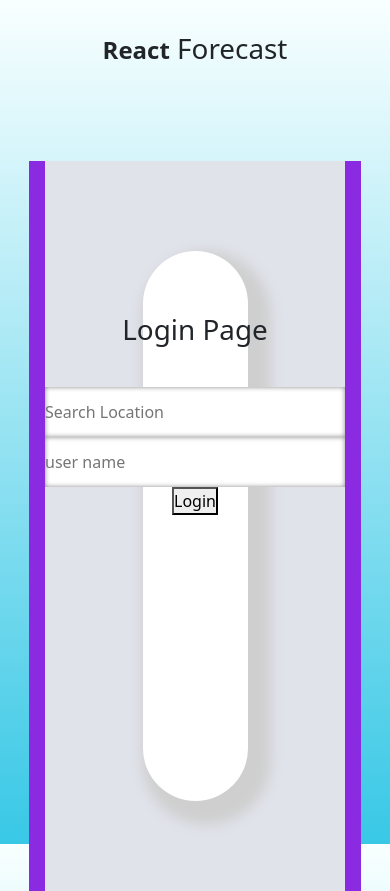
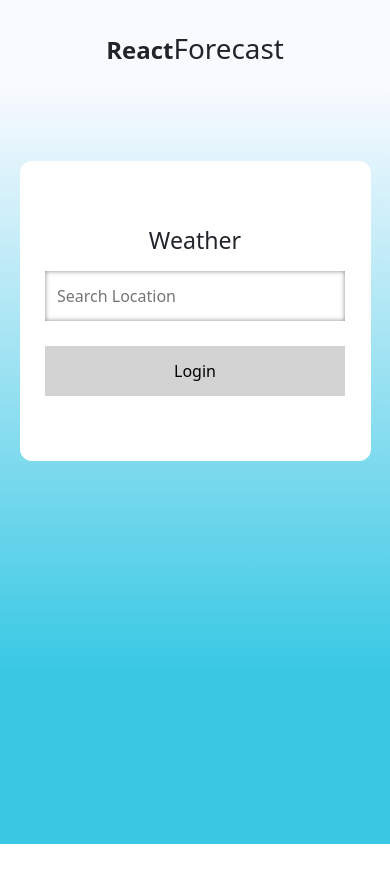
Before and after one commit to grlara9/weather-app-reactjs, a React (Create React App) app: page / in a window 390 px wide. After the commit the page ends 844 px from the top, so only its background shows below. Built offline with nearby package versions, Linux system fonts and the light colour scheme.

Commit message:
making some components responsive depending on screen size

```diff
--- a/src/App.css
+++ b/src/App.css
@@ -11,10 +11,17 @@
   width: 85%;
   max-width: 675px;
   min-height: 300px;
-  background-color: blueviolet;
+  background-color:#fff;
   position: relative;
+  border-radius: 12px;
 }
 
 main{
   margin-top: 4rem;
 }
+
+@media only screen and (max-width: 600px) {
+  .App{
+    width: 90%;
+  }
+}
--- a/src/components/Forecast.css
+++ b/src/components/Forecast.css
@@ -19,3 +19,9 @@
 .top-right{
     display: flex;
  }
+
+ @media only screen and (max-width: 676px) {
+    .currentday{
+        width: 90%;
+    }
+ }
--- a/src/components/UpcomingDaysForecast.css
+++ b/src/components/UpcomingDaysForecast.css
@@ -5,3 +5,16 @@
     align-items: center;
     padding: 10px;
 }
+
+.upcomingdays{
+    display: flex;
+    justify-content: space-between;
+    padding: 10px;
+}
+
+@media only screen and (max-width: 600px) {
+    .upcomingdays{
+        display: flex;
+        flex-direction: column;
+    }
+}
--- a/src/components/UpcomingDaysForecast.js
+++ b/src/components/UpcomingDaysForecast.js
@@ -1,9 +1,10 @@
 import React from 'react'
 import UpcomingDayDataItem from './UpcomingDaysForecastItem'
+import './UpcomingDaysForecast.css'
 
 const UpcommingDaysForecast = ({next, darkMode}) =>{
     return(
-        <div className='upcomingdays' style={{display: 'flex', justifyContent: 'space-between', padding: '10px'}}>
+        <div className='upcomingdays'>
             {React.Children.toArray(next.map(item =>(
                 <UpcomingDayDataItem  {...item} darkMode={darkMode} />
             )))}
--- a/src/components/UpcomingDaysForecastItem.js
+++ b/src/components/UpcomingDaysForecastItem.js
@@ -6,7 +6,7 @@ const UpcomingDaysForecastItem = ({ imgUrl, temperature, weekday, darkMode}) =>{
  return(
      <div className='days'>
          <img src={imgUrl} width="25" alt="weathericon"/>
-         <span>{darkMode ? (temperature) + "°C" : convertToFah(temperature)}</span>
+         <span>{darkMode ? (temperature) + "°C" : convertToFah(temperature) + "°F"}</span>
          <span>{weekday}</span>
      </div>
  )
--- a/src/helper/getCurrentDayData.js
+++ b/src/helper/getCurrentDayData.js
@@ -2,22 +2,22 @@ import React from 'react'
 
 const getCurrentDayData = (data) => [
     {
-        name: 'humidity',
+        name: 'Humidity',
         value: data.humidity,
         unit: '%',
     },
     {
-        name: 'wind',
+        name: 'Wind',
         value: Math.round(data.wind_speed),
         unit: 'MPH',
     },
     {
-        name: 'max',
+        name: 'Max',
         value:Math.round(data.max_temp),
         unit: '°C'
     },
     {
-        name: 'min',
+        name: 'Min',
         value: Math.round(data.min_temp),
         unit: '°C'
     },
--- a/src/index.css
+++ b/src/index.css
@@ -1,5 +1,5 @@
 body {
- background: linear-gradient(rgb(249, 255, 255) 0%, rgb(56, 200, 230) 100%);
+ background: linear-gradient(rgb(249, 250, 255) 10%, rgb(56, 200, 228) 80%);
 
   width: 100%;
   height: 100vh;
--- a/src/ui/Form.css
+++ b/src/ui/Form.css
@@ -1,27 +1,29 @@
-.main {
-    text-align: center;
-    justify-content: center;
-    display: flex;
-    padding-top: 90px;
-    padding-bottom: 90px;
-    background-color: #e1e3eb;
-  }
-
-  .sub-main {
-    display: flex;
-    justify-content: center;
-    height: 550px;
-    width: 35%;
-    box-shadow: 11px 12px 13px 12px rgb(207, 207, 207);
-    padding-top: 30px;
-    border-radius: 60px;
-    background-color: white;
-  }
-
   input{
     width: 300px;
     height: 50px;
     border: none;
     outline: none;
     box-shadow: inset 0px 0px 5px 0px #888;
+    padding: 8px 12px;
   }
+
+  h3{
+      text-align: center;
+      padding-bottom: 8px;
+  }
+  button{
+      width: 300px;
+      height: 50px;
+      border:none;
+      background-color: #d3d3d3;
+
+  }
+
+  .search-button{
+    padding-top: 25px;
+  }
+
+  button:hover{
+    transform: scale(1.1);
+    font-weight: 600;
+}
--- a/src/ui/Form.js
+++ b/src/ui/Form.js
@@ -9,13 +9,10 @@ const Form = props => {
         props.submitLocation(location)
     }
     return(
-        <div className="main">
-     <div className="sub-main">
         <div>
+        <form>
+            <h3>Weather</h3>
            <div>
-           <h1>Login Page</h1>
-           <div>
-
                <input
                    type="text"
                    placeholder='Search Location'
@@ -24,16 +21,10 @@ const Form = props => {
                    onChange={e=>setLocation(e.target.value)}
                />
            </div>
-           <div className="second-input">
-
-             <input type="password" placeholder="user name" className="name"/>
+               <div className="search-button">
+                   <button onClick={onSubmit}>Login</button>
                </div>
-          <div className="login-button">
-          <button>Login</button>
-          </div>
-            </div>
-       </div>
-    </div>
+       </form>
    </div>
     )
 }
--- a/src/ui/Header.js
+++ b/src/ui/Header.js
@@ -4,7 +4,7 @@ import './Header.css'
 const Header =() =>{
     return(
         <h1>
-            <span>React</span> Forecast
+            <span>React</span>Forecast
         </h1>
     )
 }
```
Lines whose indentation alone changed are shown as unchanged.
